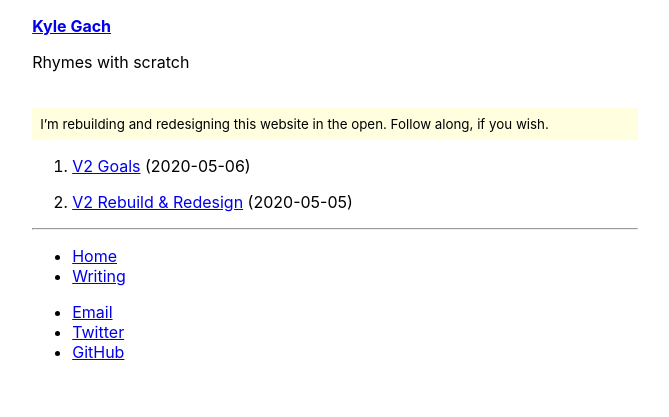
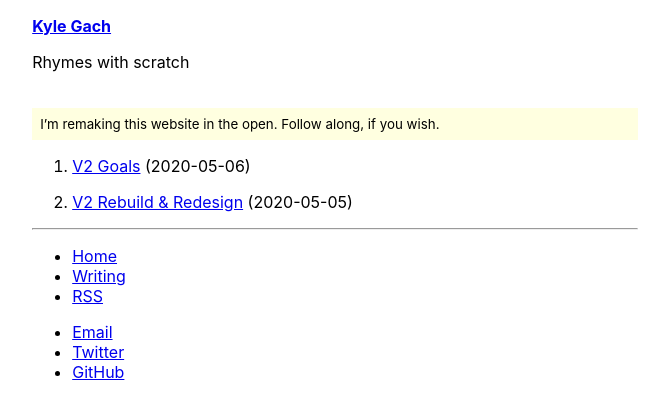
Before and after one commit to kylegach/kylegach.com, an Eleventy site: page src/index.md in a window 1280 px wide. Shown: the whole page, without its empty margins (305-974 px from the left). Built offline with nearby package versions, Linux system fonts and the light colour scheme; Eleventy itself is replaced by a stand-in of ours; files that its build step writes are made by us from their sources; what markdown-it-task-lists would draw is missing.

Commit message:
Add RSS link to footer
- Adjust banner text

```diff
--- a/src/_includes/layouts/base.njk
+++ b/src/_includes/layouts/base.njk
@@ -16,7 +16,9 @@
 </head>
 <body>
   {% if not isHome %}
-    <p style="background:lightyellow; font-size:smaller; margin-top:0; padding:0.5rem">I’m rebuilding and redesigning this website in the open. <a href="/writing">Follow along, if you wish.</a></p>
+    <p style="background:lightyellow; font-size:smaller; margin-top:0; padding:0.5rem">
+      I’m remaking this website in the open. Follow along, if you wish: <a href="/writing/">Writing</a>, <a href="/feed/atom.xml">RSS</a>
+    </p>
   {% endif %}
 
   <header>
@@ -37,6 +39,7 @@
       <ul>
         <li><a href="/">Home</a></li>
         <li><a href="/writing/">Writing</a></li>
+        <li><a href="/feed/atom.xml">RSS</a></li>
       </ul>
     </nav>
     <ul>
--- a/src/index.md
+++ b/src/index.md
@@ -2,7 +2,9 @@
 layout: layouts/base
 ---
 
-<p style="background:lightyellow; font-size:smaller; margin:0; padding:0.5rem">I’m rebuilding and redesigning this website in the open. Follow along, if you wish.</p>
+<p style="background:lightyellow; font-size:smaller; margin:0; padding:0.5rem">
+  I’m remaking this website in the open. Follow along, if you wish.
+</p>
 
 {% if collections.v2.length %}
   {% assign items = collections.v2 | reverse %}
```
